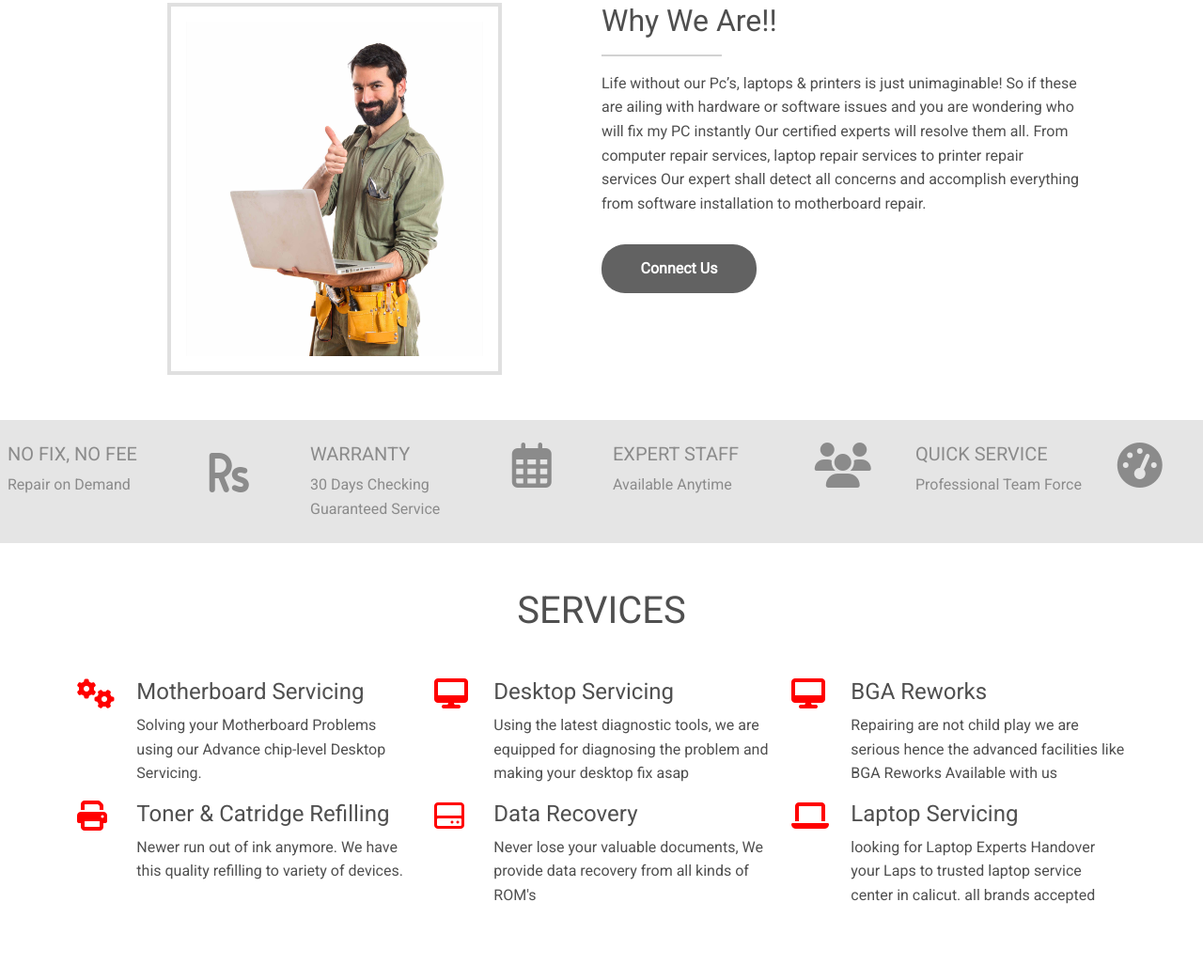
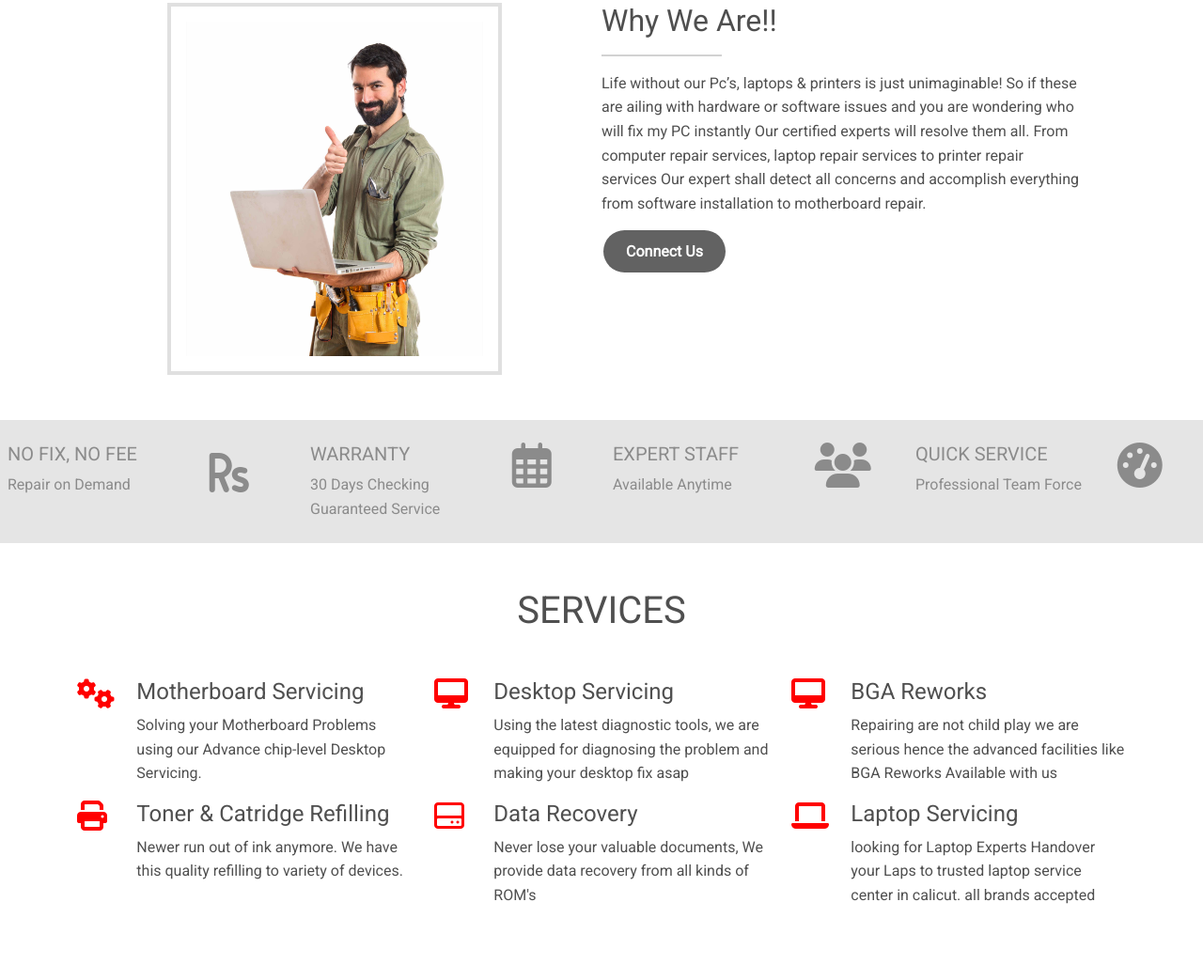
Before and after one commit to FavasAli/ComputerServices, a plain HTML site: page index.html in a window 1280 px wide. Shown: the part 978-2021 px from the top of the page at 94% size. Drawn offline with nearby package versions, Linux system fonts and the light colour scheme.

Commit message:
computer sirvices

```diff
--- a/index.html
+++ b/index.html
@@ -167,7 +167,12 @@
           software issues and you are wondering who will fix my PC instantly Our certified experts will resolve them
           all. From computer repair services, laptop repair services to printer repair services Our expert shall detect
           all concerns and accomplish everything from software installation to motherboard repair.</p>
-        <button type="submit" class="btt2 mb-5  ms-auto"><strong>Connect Us</strong> </button>
+        <!-- <button type="submit" class="btt2 mb-5  ms-auto"></button> -->
+        <ul class="" style="margin: 26px 0 0 -30px;">
+          <li class="slasss ">
+              <a href="#connectt" class="btt2 ms-auto ps-4 pe-4" style="margin: 0; text-shadow: none;"> <strong>Connect Us</strong> </a>
+          </li>
+      </ul>
       </div>
 
     </div>
```
